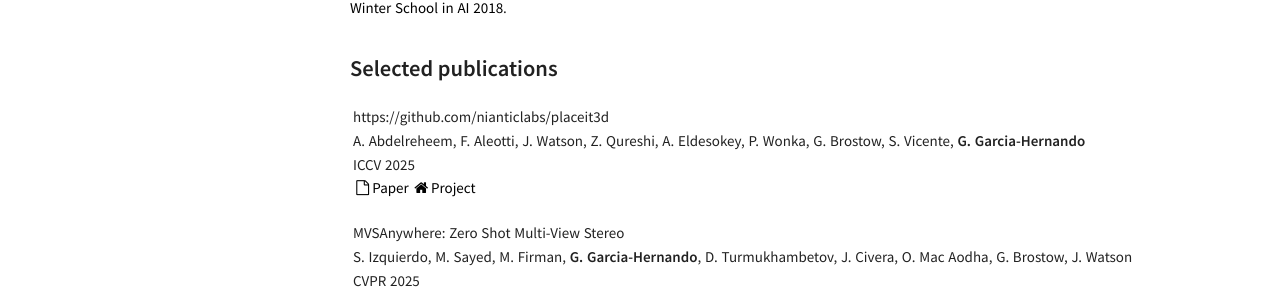
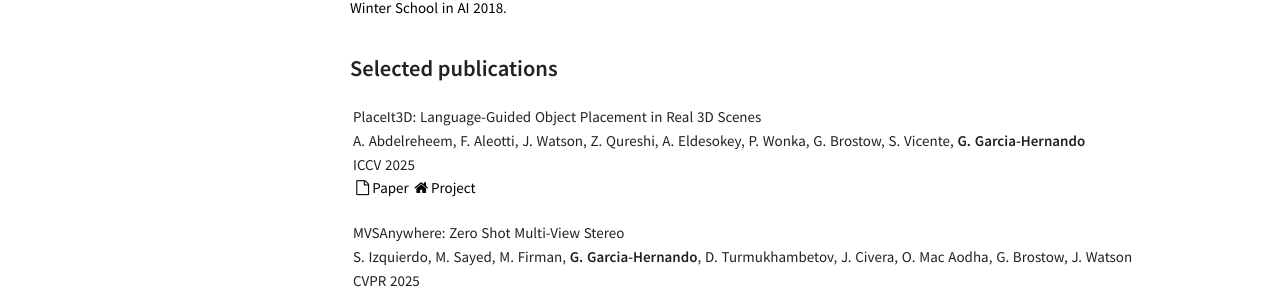
Before and after one commit to guiggh/guiggh.github.io, a Jekyll site: the page built from me.html, in a window 1280 px wide. Shown: the part 380-674 px from the top of the page. Built offline with Jekyll 4.4.1, drawn with Linux system fonts in a browser that asks for light colours; some web fonts are replaced.

Commit message:
Update publications.yml

```diff
--- a/_data/index/publications.yml
+++ b/_data/index/publications.yml
@@ -1,4 +1,4 @@
-- title: "https://github.com/nianticlabs/placeit3d"
+- title: "PlaceIt3D: Language-Guided Object Placement in Real 3D Scenes"
   authors: "A. Abdelreheem, F. Aleotti, J. Watson, Z. Qureshi, A. Eldesokey, P. Wonka, G. Brostow, S. Vicente, <b>G. Garcia-Hernando</b>"
   venue:  "ICCV"
   year: 2025
```
